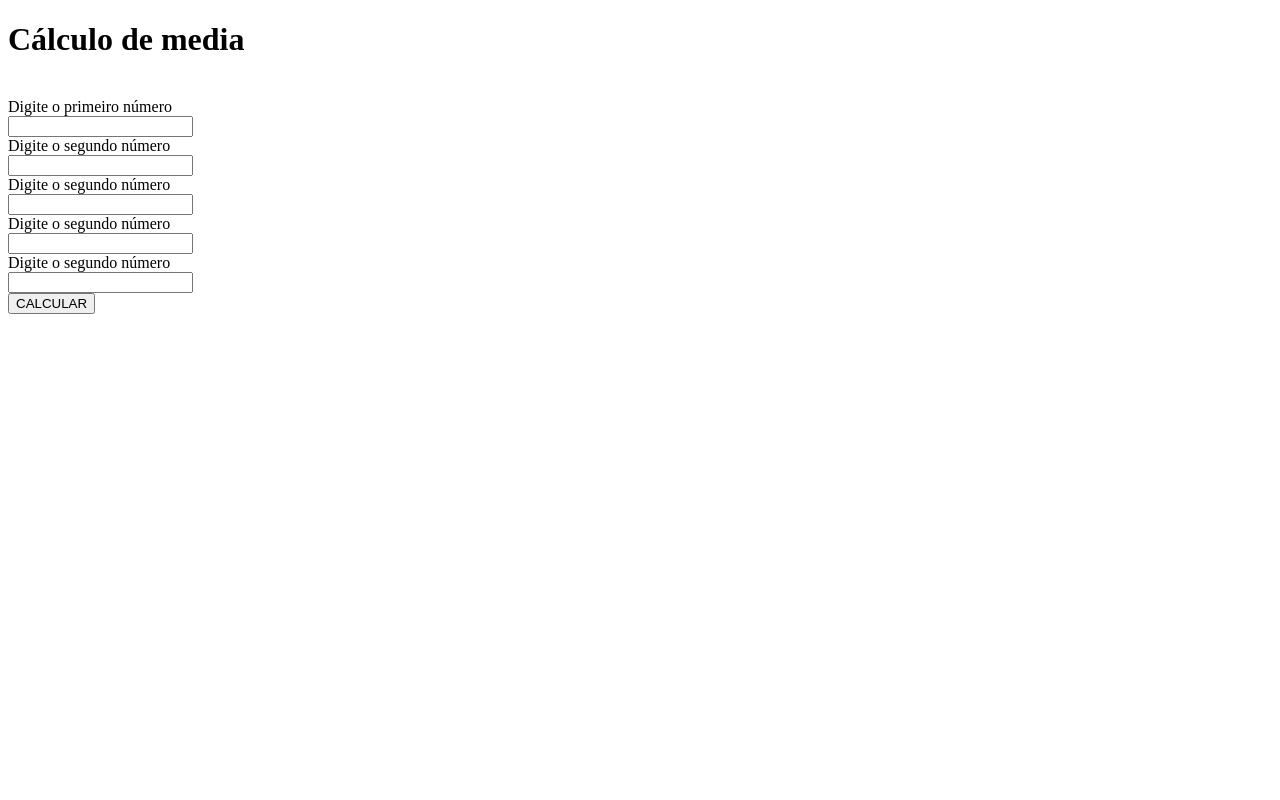
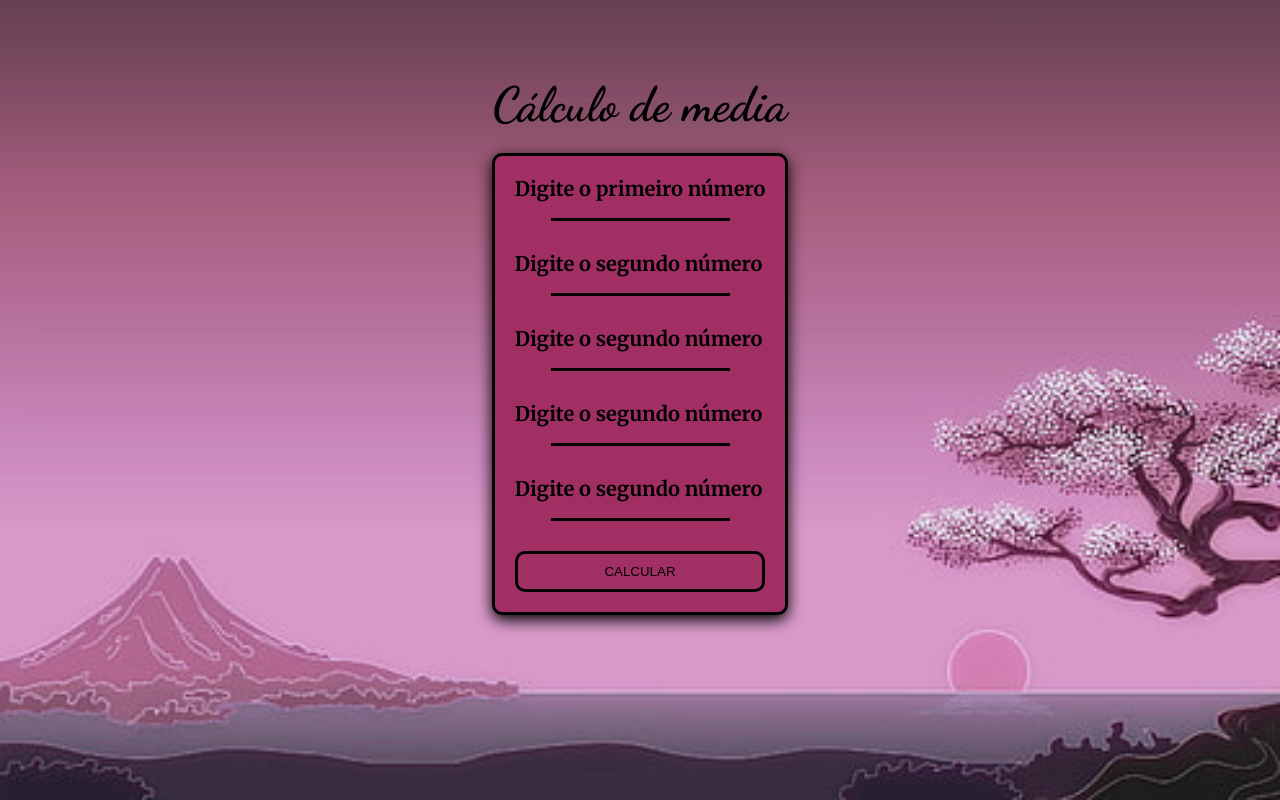
Before and after one commit to VillaRaffs/Sala07-tds, a plain HTML site: page exercicio01/media.html in a window 1280 px wide. Drawn offline with Linux system fonts and the light colour scheme.

Commit message:
Add files via upload

```diff
--- a/exercicio01/media.html
+++ b/exercicio01/media.html
@@ -1,26 +1,37 @@
 <!DOCTYPE html>
 <html lang="en">
+
 <head>
     <meta charset="UTF-8">
     <meta name="viewport" content="width=device-width, initial-scale=1.0">
-    <title>Document</title>
+    <title>Média</title>
+    <link rel="stylesheet" href="mediaStyle.css">
+    <link <link rel="preconnect" href="https://fonts.googleapis.com">
+    <link rel="preconnect" href="https://fonts.gstatic.com" crossorigin>
+    <link
+        href="https://fonts.googleapis.com/css2?family=Dancing+Script:wght@400..700&family=Merriweather:ital,opsz,wght@0,18..144,300..900;1,18..144,300..900&display=swap"
+        rel="stylesheet">
 </head>
-<body>
+
+<body class="background">
     <h1>Cálculo de media</h1>
     <br>
-    <label for="n9">Digite o primeiro número</label><br>
-    <input type="number" id="n9"><br>
-    <label for="n10">Digite o segundo número</label><br>
-    <input type="number" id="n10"><br>
-    <label for="n11">Digite o segundo número</label><br>
-    <input type="number" id="n11"><br>
-    <label for="n12">Digite o segundo número</label><br>
-    <input type="number" id="n12"><br>
-    <label for="n13">Digite o segundo número</label><br>
-    <input type="number" id="n13"><br>
-    <button onclick="media()">CALCULAR</button>
+    <div class="container">
+        <label for="n9">Digite o primeiro número</label>
+        <input type="number" id="n9"><br>
+        <label for="n10">Digite o segundo número</label>
+        <input type="number" id="n10"><br>
+        <label for="n11">Digite o segundo número</label>
+        <input type="number" id="n11"><br>
+        <label for="n12">Digite o segundo número</label>
+        <input type="number" id="n12"><br>
+        <label for="n13">Digite o segundo número</label>
+        <input type="number" id="n13"><br>
+        <button class="btn" onclick="media()">CALCULAR</button>
+    </div>
     <h2 id="respostamedia"></h2>
 
     <script src="script.js"></script>
 </body>
+
 </html>
--- a/exercicio01/mediaStyle.css
+++ b/exercicio01/mediaStyle.css
@@ -1,6 +1,112 @@
-.background{
-    background-image: url('./images/bg.jfif');
+*{
+    margin: 0;
+    padding: 0;
+}
+
+.background {
+    background-image: url('./images/bg.png');
     background-repeat: no-repeat;
     background-size: cover;
-    background-position: center;
+    display: flex;
+    flex-direction: column;
+    align-items: center;
+    justify-content: center;
+    font-weight: bold;
+    height: 100vh;
+    font-family: "Merriweather", serif;
 }
+
+.container {
+    background-color: rgb(161, 47, 99);
+    display: flex;
+    flex-direction: column;
+    align-items: center;
+    justify-content: center;
+    gap: 5px;
+    padding: 20px;
+    box-shadow: rgb(0, 0, 0) 0px 5px 15px;
+    border-radius: 10px;
+    border: 3px solid #000000;
+    animation: top 1s linear;
+}
+
+@keyframes top {
+    0% {
+        transform: translateY(100px);
+        opacity: 0;
+    }
+
+    100% {
+        opacity: 1;
+    }
+}
+
+h1 {
+    color: rgb(0, 0, 0);
+    font-size: 48px;
+    animation: bottom 1s linear;
+    font-family: "Dancing Script", cursive;
+}
+
+@keyframes bottom {
+    0% {
+        transform: translateY(-100px);
+        opacity: 0;
+    }
+
+    100% {
+        opacity: 1;
+    }
+}
+
+label {
+    text-align: left;
+    width: 100%;
+    margin-bottom: -3px;
+    color: #000000;
+    font-size: 20px;
+}
+
+input {
+    background-color: transparent;
+    border: none;
+    border-bottom: 3px solid #000000;
+    font-weight: bold;
+}
+
+input::placeholder {
+    color: rgb(0, 0, 0);
+    font-weight: lighter;
+}
+
+input:focus {
+    outline: none;
+}
+
+.btn {
+    padding: 10px;
+    border: none;
+    border: 3px solid #000000;
+    color: #000000;
+    background: transparent;
+    transition: all 200ms ease-in-out;
+    border-radius: 10px;
+    width: 100%;
+}
+
+.btn:hover {
+    background-color: rgb(0, 0, 0);
+    cursor: pointer;
+    color: rgb(255, 255, 255);
+}
+
+#respostamedia{
+    font-size:36px;
+    border-radius: 100%;
+    width: 100px;
+    height: 100px;
+    margin-top: 10px;
+    display: flex;
+    align-items: center;
+    justify-content: center;
+}
--- a/exercicio01/script.js
+++ b/exercicio01/script.js
@@ -1,4 +1,4 @@
-function soma (){
+function soma() {
   var numero1 = document.getElementById("n1").valueAsNumber
   var numero2 = document.getElementById("n2").valueAsNumber
   var resposta = document.getElementById("respostasoma")
@@ -8,14 +8,14 @@ function soma (){
   // ou resposta.innerText = numero1+ numero2
 }
 
-function subtracao(){
+function subtracao() {
   var numero3 = parseFloat(document.getElementById("n3").value)
   var numero4 = parseFloat(document.getElementById("n4").value)
   var resp = document.getElementById("respostasubtracao")
   resp.textContent = numero3 - numero4
 }
 
-function multiplicacao(){
+function multiplicacao() {
   var numero5 = parseFloat(document.getElementById("n5").value)
   var numero6 = parseFloat(document.getElementById("n6").value)
   console.log(numero5, numero6)
@@ -23,13 +23,13 @@ function multiplicacao(){
   resp.textContent = numero5 * numero6
 }
 
-function divisao(){
+function divisao() {
   var numero7 = parseFloat(document.getElementById("n7").value)
   var numero8 = parseFloat(document.getElementById("n8").value)
   var resp = document.getElementById("respostadivisao")
-  if(numero8 !== 0){
-    resp.textContent= numero7 / numero8
-  }else{
+  if (numero8 !== 0) {
+    resp.textContent = numero7 / numero8
+  } else {
     resp.textContent = numero7 / numero8
   }
 }
@@ -46,18 +46,20 @@ function divisao(){
 //}
 //outra maneira de calcular a media
 //arrow function
-const media= () =>{
+const media = () => {
   var nota1 = parseFloat(document.getElementById('n9').value)
   var nota2 = parseFloat(document.getElementById('n10').value)
   var nota3 = parseFloat(document.getElementById('n11').value)
   var nota4 = parseFloat(document.getElementById('n12').value)
   var nota5 = parseFloat(document.getElementById('n13').value)
-var media = document.getElementById('media')
-media.innerHTML = (nota1 + nota2 + nota3 + nota4 + nota5)/5
-var resposta  = (nota1 + nota2 + nota3 + nota4 + nota5)/5
-if(resposta >= 7){
-media.style.color= 'green'
-}else{
-media.style.color ='red'
+  var media = document.getElementById('respostamedia')
+  media.innerHTML = (nota1 + nota2 + nota3 + nota4 + nota5) / 5
+  var resposta = (nota1 + nota2 + nota3 + nota4 + nota5) / 5
+  if (resposta >= 7) {
+    media.style.color = 'green'
+    media.style.backgroundColor = 'lightgreen'
+  } else {
+    media.style.color = 'red'
+    media.style.backgroundColor = 'lightpink'
   }
 }
```
Also changed, not shown: exercicio01/divisao.html (+11 -2 lines), exercicio01/multiplicacao.html (+11 -1 lines), exercicio01/subtracao.html (+11 -1 lines), exercicio01/images/bg.png (added). Lines whose indentation alone changed are shown as unchanged.
